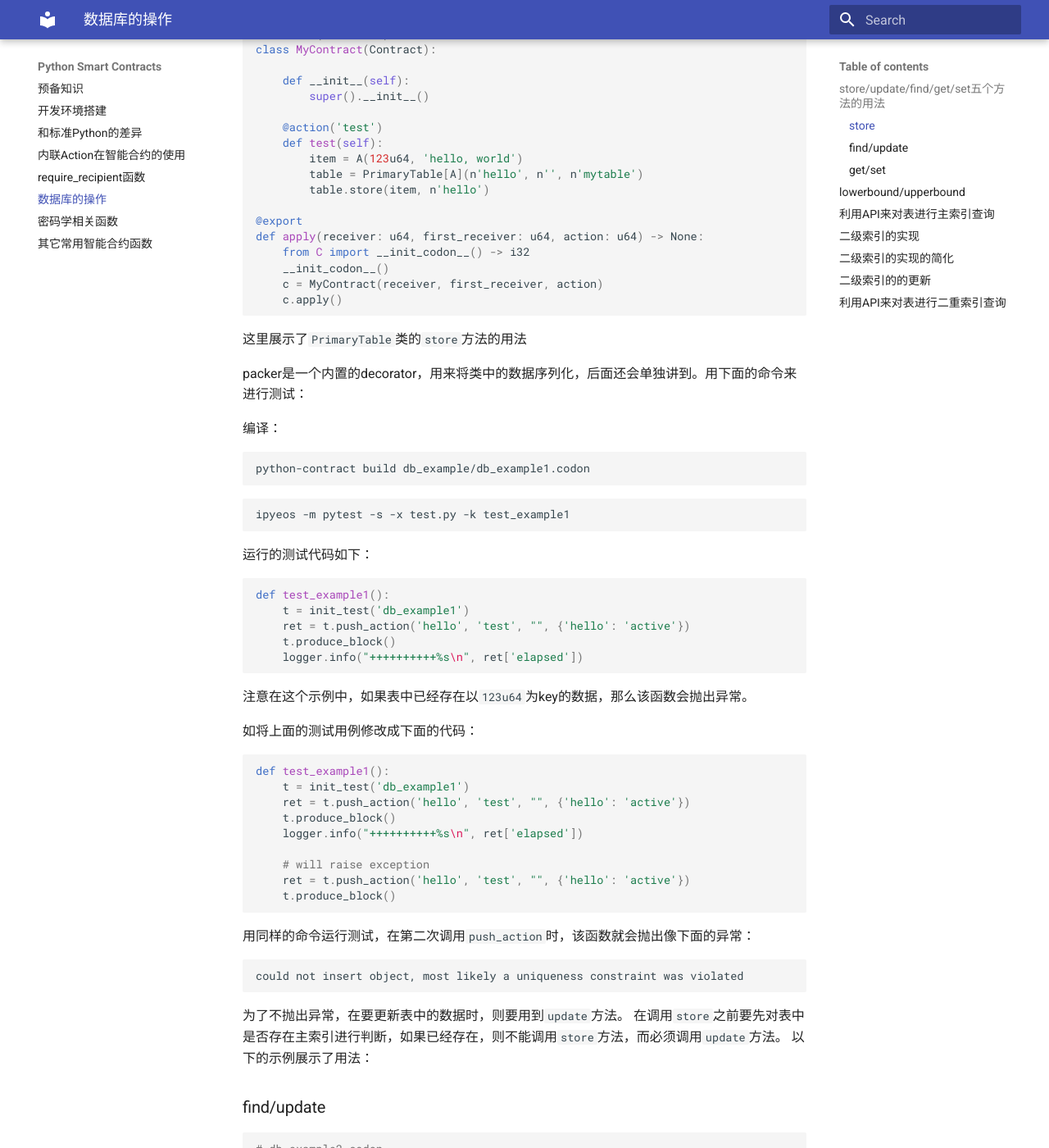
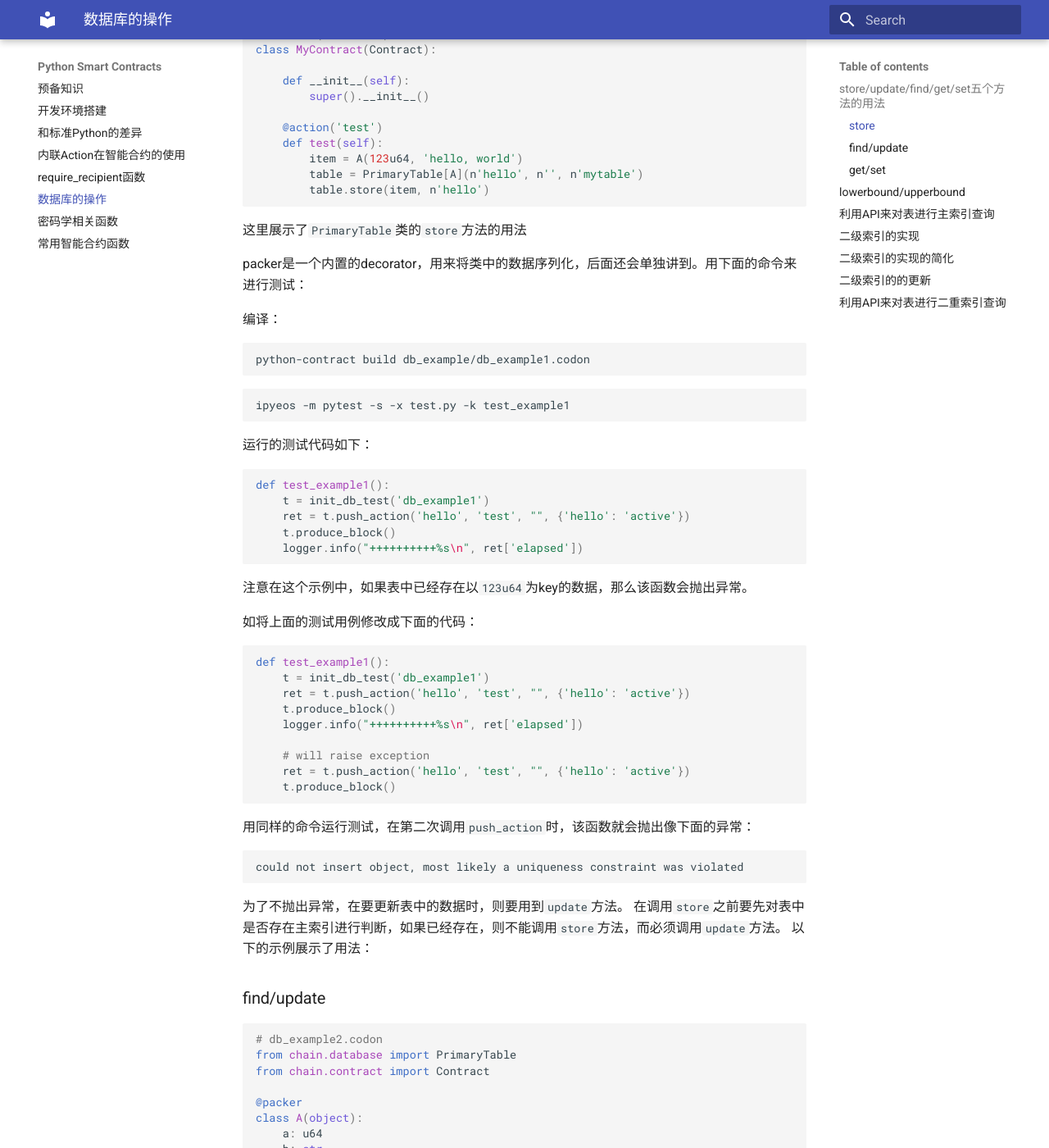
Before and after one commit to learnforpractice/pscdk-book, an MkDocs documentation site: the page built from docs/database.md, in a window 1280 px wide and 1400 px high, scrolled down 1565 px. Shown: the whole window at 82% size. Built offline with MkDocs 1.6.1 and Material for MkDocs 9.7.7, drawn with Linux system fonts in a browser that asks for light colours; some of the changed text lies outside the part shown.

Commit message:
Update docs

````diff
--- a/docs/database.md
+++ b/docs/database.md
@@ -74,13 +74,6 @@
         item = A(123u64, 'hello, world')
         table = PrimaryTable[A](n'hello', n'', n'mytable')
         table.store(item, n'hello')
-
-@export
-def apply(receiver: u64, first_receiver: u64, action: u64) -> None:
-    from C import __init_codon__() -> i32
-    __init_codon__()
-    c = MyContract(receiver, first_receiver, action)
-    c.apply()
 ```
 
 这里展示了`PrimaryTable`类的`store`方法的用法
@@ -100,7 +93,7 @@
 
 ```python
 def test_example1():
-    t = init_test('db_example1')
+    t = init_db_test('db_example1')
     ret = t.push_action('hello', 'test', "", {'hello': 'active'})
     t.produce_block()
     logger.info("++++++++++%s\n", ret['elapsed'])
@@ -113,7 +106,7 @@
 
 ```python
 def test_example1():
-    t = init_test('db_example1')
+    t = init_db_test('db_example1')
     ret = t.push_action('hello', 'test', "", {'hello': 'active'})
     t.produce_block()
     logger.info("++++++++++%s\n", ret['elapsed'])
@@ -171,20 +164,13 @@
             print('+++++store value:', value)
             item = A(key, value)
             table.store(item, n'hello')
-@export
-def apply(receiver: u64, first_receiver: u64, action: u64) -> None:
-    from C import __init_codon__() -> i32
-    __init_codon__()
-    c = MyContract(receiver, first_receiver, action)
-    c.apply()
-
 ```
 
 以下为测试代码：
 
 ```python
 def test_example2():
-    t = init_test('db_example2')
+    t = init_db_test('db_example2')
     ret = t.push_action('hello', 'test', {'value': 'hello, bob'}, {'hello': 'active'})
     t.produce_block()
     logger.info("++++++++++%s\n", ret['elapsed'])
@@ -264,20 +250,13 @@
             print('+++++item.b:', item.b)
         item = A(key, value)
         table.set(item, payer)
-
-@export
-def apply(receiver: u64, first_receiver: u64, action: u64) -> None:
-    from C import __init_codon__() -> i32
-    __init_codon__()
-    c = MyContract(receiver, first_receiver, action)
-    c.apply()
 ```
 
 测试代码和`test_example`类似:
 
 ```python
 def test_example3():
-    t = init_test('db_example3')
+    t = init_db_test('db_example3')
     ret = t.push_action('hello', 'test', {'value': 'hello, bob'}, {'hello': 'active'})
     t.produce_block()
     logger.info("++++++++++%s\n", ret['elapsed'])
@@ -359,7 +338,7 @@
 测试代码：
 ```python
 def test_example4():
-    t = init_test('db_example4')
+    t = init_db_test('db_example4')
     ret = t.push_action('hello', 'test', {}, {'hello': 'active'})
     t.produce_block()
     logger.info("++++++++++%s\n", ret['elapsed'])
@@ -450,13 +429,6 @@
         value2: A = it.get_value()
         print("+++++:", value2.a, value2.b)
         assert value2.a() == 3u64 and value2.b == 'bob'
-
-@export
-def apply(receiver: u64, first_receiver: u64, action: u64) -> None:
-    from C import __init_codon__() -> i32
-    __init_codon__()
-    c = MyContract(receiver, first_receiver, action)
-    c.apply()
 ```
 
 这里，通过`table`这个内置的`decorator`来让编译器在ABI中加入表的结构。
@@ -520,7 +492,7 @@
 
 ```python
 def test_example5():
-    t = init_test('db_example5')
+    t = init_db_test('db_example5')
     ret = t.push_action('hello', 'test', {}, {'hello': 'active'})
     t.produce_block()
     logger.info("++++++++++%s\n", ret['elapsed'])
@@ -657,13 +629,6 @@
         it = idx_table_c.find(3u128)
         print("++++++it.primary:", it.primary)
         assert it.primary == 1u64
-
-@export
-def apply(receiver: u64, first_receiver: u64, action: u64) -> None:
-    from C import __init_codon__() -> i32
-    __init_codon__()
-    c = MyContract(receiver, first_receiver, action)
-    c.apply()
 ```
 
 这个例子展示了有二个二级索引的例子，通过`get_idx_table_by_b`和`get_idx_table_by_c`获取二级索引的表，对应的类分别是`IdxTable64`和`IdxTable128`。通过`find`来查找对应的值，再从返回的`SecondaryIterator`的类型中判断`primary`的值是否正确。
@@ -673,7 +638,7 @@
 
 ```python
 def test_example6():
-    t = init_test('db_example6')
+    t = init_db_test('db_example6')
     ret = t.push_action('hello', 'test', {}, {'hello': 'active'})
     t.produce_block()
     logger.info("++++++++++%s\n", ret['elapsed'])
@@ -743,14 +708,6 @@
         it = idx_table_c.find(3u128)
         print("++++++it.primary:", it.primary)
         assert it.primary == 1u64
-
-@export
-def apply(receiver: u64, first_receiver: u64, action: u64) -> None:
-    from C import __init_codon__() -> i32
-    __init_codon__()
-    c = MyContract(receiver, first_receiver, action)
-    c.apply()
-
 ```
 
 在这个例子中，将`class A`的decorator从`packer`改成`table`，在编译的时候编译器即会生成其它相关的代码。
@@ -760,7 +717,7 @@
 ```python
 # test.py
 def test_example7():
-    t = init_test('db_example7')
+    t = init_db_test('db_example7')
     ret = t.push_action('hello', 'test', {}, {'hello': 'active'})
     t.produce_block()
     logger.info("++++++++++%s\n", ret['elapsed'])
@@ -835,13 +792,6 @@
         it_sec = idx_table_b.find(22u64)
         print("++++++it.primary:", it_sec.primary)
         assert it_sec.primary == 1u64
-
-@export
-def apply(receiver: u64, first_receiver: u64, action: u64) -> None:
-    from C import __init_codon__() -> i32
-    __init_codon__()
-    c = MyContract(receiver, first_receiver, action)
-    c.apply()
 ```
 
 注意上面代码中的这段代码：
@@ -878,7 +828,7 @@
 
 ```python
 def test_example9():
-    t = init_test('db_example8')
+    t = init_db_test('db_example8')
     ret = t.push_action('hello', 'test', {}, {'hello': 'active'})
     t.produce_block()
     logger.info("++++++++++%s\n", ret['elapsed'])
````
Also changed, not shown: docs/action.md (+0 -7 lines), docs/common.md (+13 -9 lines), docs/crypto.md (+0 -8 lines), docs/notify.md (+0 -14 lines), 14 other files.
